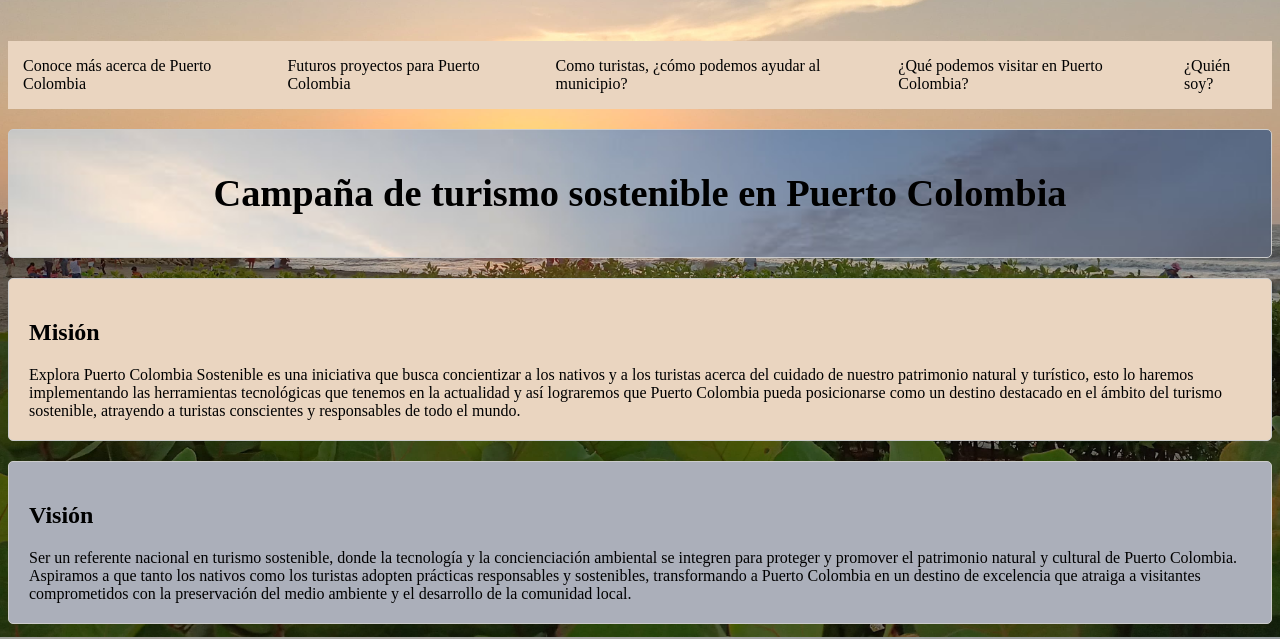
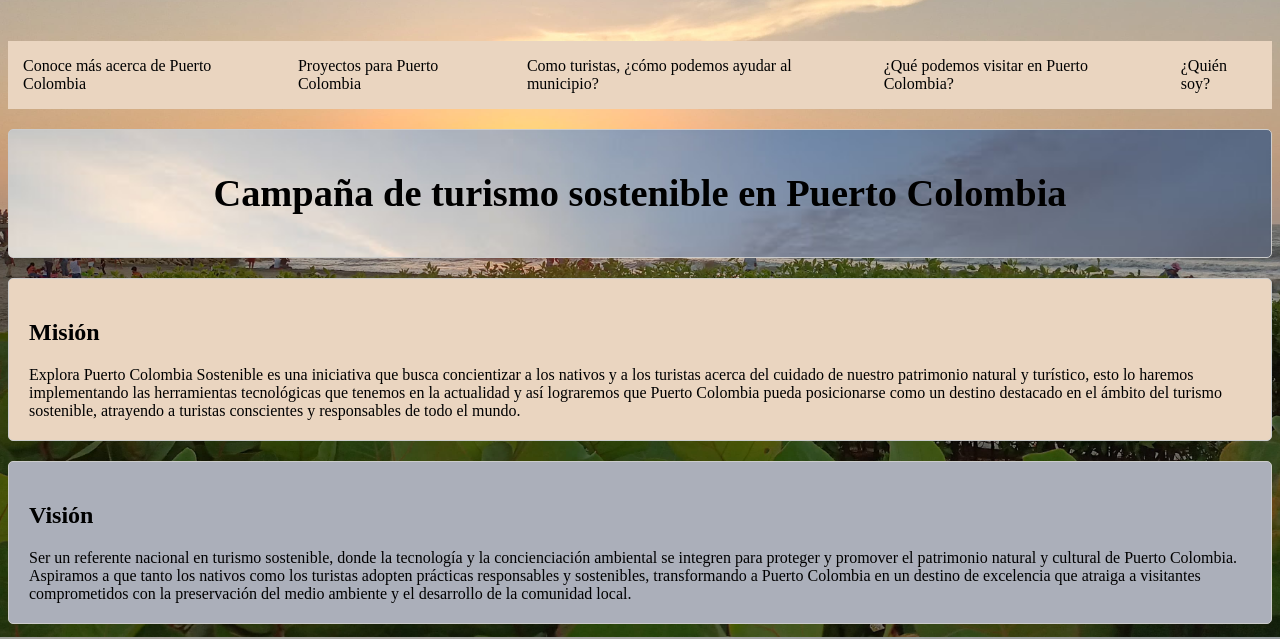
Before and after one commit to lau-24/Puerto-Colombia, a plain HTML site: page index.html in a window 1280 px wide. Shown: the part 163-802 px from the top of the page. Drawn offline with Linux system fonts and the light colour scheme.

Commit message:
Update index.html

```diff
--- a/index.html
+++ b/index.html
@@ -17,7 +17,7 @@
   <center><img src="logo.png" alt="Logo de la campaña" class="logo"></center>
   <div class="raya"><ul id="nav-links" class="nav-links">
     <li><a href="inde.html">Conoce más acerca de Puerto Colombia</a></li>
-    <li><a href="2.html">Futuros proyectos para Puerto Colombia</a></li>
+    <li><a href="2.html">Proyectos para Puerto Colombia</a></li>
     <li><a href="3.html">Como turistas, ¿cómo podemos ayudar al municipio?</a></li>
     <li><a href="4.html">¿Qué podemos visitar en Puerto Colombia?</a></li>
     <li><a href="5.html">¿Quién soy?</a></li>
```
